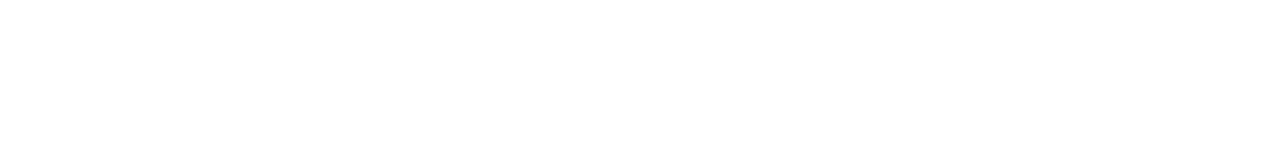
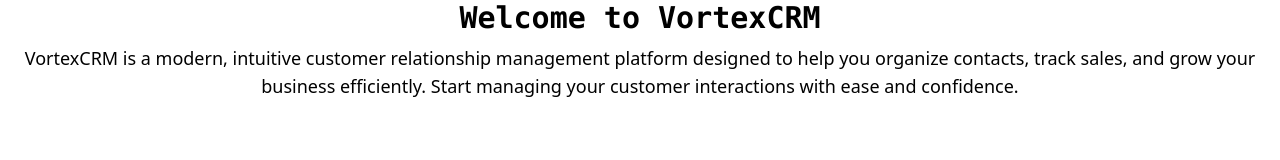
Before and after one commit to Phoenix-Domain/VortexCRM, a website built with Vite: page index.html in a window 1280 px wide. Built offline with nearby package versions, Linux system fonts and the light colour scheme.

Commit message:
Add header content

```diff
--- a/index.html
+++ b/index.html
@@ -6,7 +6,14 @@
     <title>VortexCRM</title>
   </head>
   <body>
-
+    <header>
+      <h1 class="font-mono font-bold text-center text-3xl">Welcome to VortexCRM</h1>
+      <p class="text-center text-lg mt-2">
+        VortexCRM is a modern, intuitive customer relationship management platform designed to help you organize contacts, track sales, and grow your business efficiently. Start managing your customer interactions with ease and confidence.
+      </p>
+    </header>
+    <main></main>
+    <footer></footer>
     <script type="module" src="/src/js/main.js"></script>
   </body>
 </html>
```
